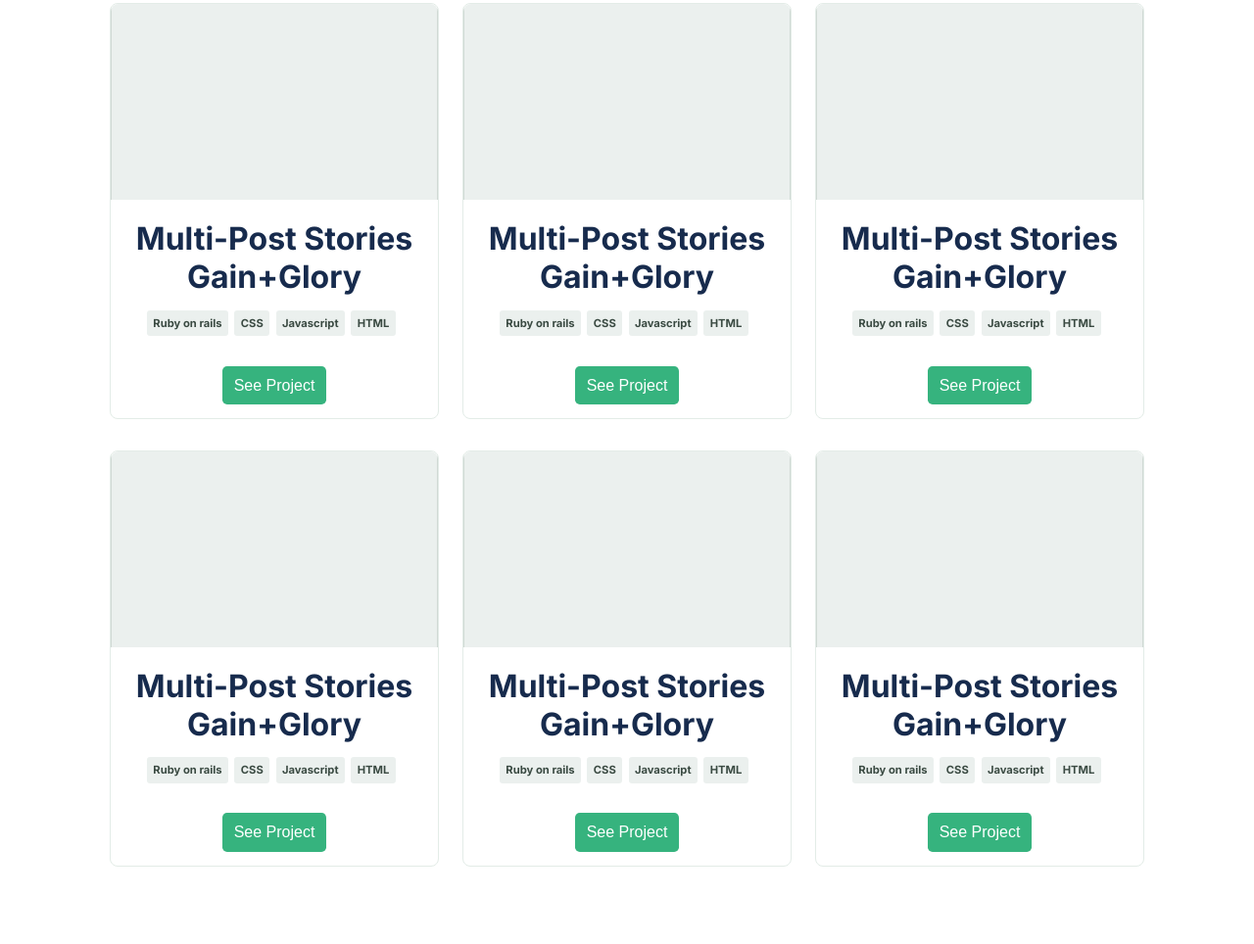
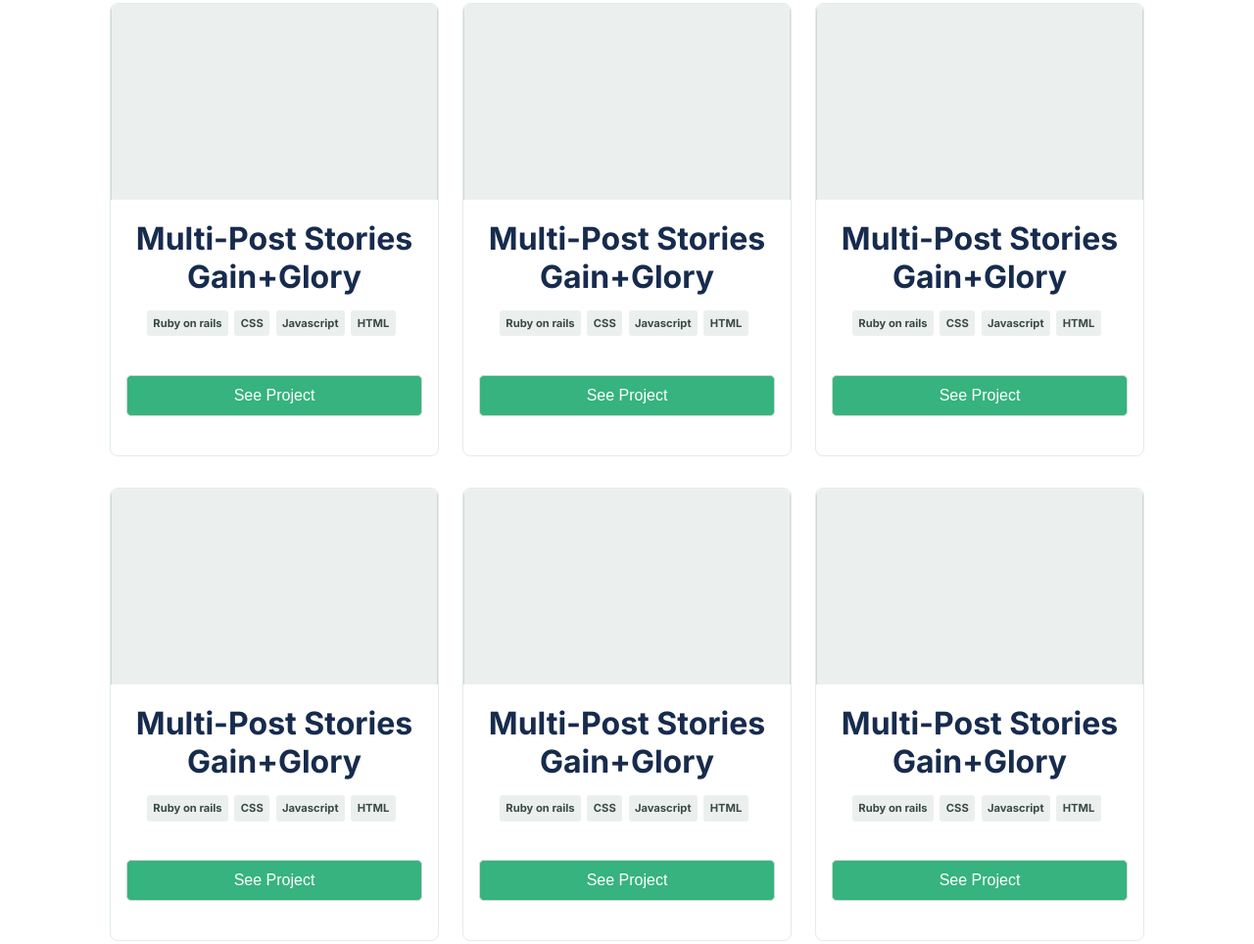
Before and after one commit to Hidar37/Hidar37.github.io, a website: page index.html in a window 1280 px wide. Shown: the part 1309-2273 px from the top of the page at 98% size. Drawn offline with Linux system fonts and the light colour scheme.

Commit message:
Project section added Dynamicly using Javascript

```diff
--- a/index.html
+++ b/index.html
@@ -83,144 +83,8 @@
 
   <!-- START: My Recent Work Section -->
   <section id="move-top" class="work-container">
-    <h1 class="recent-work">My Recent Works</h1>
-    <!-- Card -->
-    <div class="card-container">
-      <!-- Card-1 -->
-      <div class="card">
-        <div class="card-img">
-          <a href="#" class="img-card-link"><img src="images/Img-Plaholder.svg" alt="Project Image" /></a>
-        </div>
-        <div class="card-title">
-          <p>
-            <a href="#" class="card-title-link">Multi-Post Stories Gain+Glory</a>
-          </p>
-        </div>
-        <div class="card-desc">
-          <ul>
-            <li><a href="#">Ruby on rails</a></li>
-            <li><a href="#">CSS</a></li>
-            <li><a href="#">Javascript</a></li>
-            <li><a href="#">HTML</a></li>
-          </ul>
-        </div>
-        <div class="card-btn">
-          <p><a href="#" class="btn-link">See Project</a></p>
-        </div>
-      </div>
-      <!-- Card-2 -->
-      <div class="card">
-        <div class="card-img">
-          <a href="#" class="img-card-link"><img src="images/Img-Plaholder.svg" alt="Project Image" /></a>
-        </div>
-        <div class="card-title">
-          <p>
-            <a href="#" class="card-title-link">Multi-Post Stories Gain+Glory</a>
-          </p>
-        </div>
-        <div class="card-desc">
-          <ul>
-            <li><a href="#">Ruby on rails</a></li>
-            <li><a href="#">CSS</a></li>
-            <li><a href="#">Javascript</a></li>
-            <li><a href="#">HTML</a></li>
-          </ul>
-        </div>
-        <div class="card-btn">
-          <p><a href="#" class="btn-link">See Project</a></p>
-        </div>
-      </div>
-      <!-- Card-3 -->
-      <div class="card">
-        <div class="card-img">
-          <a href="#" class="img-card-link"><img src="images/Img-Plaholder.svg" alt="Project Image" /></a>
-        </div>
-        <div class="card-title">
-          <p>
-            <a href="#" class="card-title-link">Multi-Post Stories Gain+Glory</a>
-          </p>
-        </div>
-        <div class="card-desc">
-          <ul>
-            <li><a href="#">Ruby on rails</a></li>
-            <li><a href="#">CSS</a></li>
-            <li><a href="#">Javascript</a></li>
-            <li><a href="#">HTML</a></li>
-          </ul>
-        </div>
-        <div class="card-btn">
-          <p><a href="#" class="btn-link">See Project</a></p>
-        </div>
-      </div>
-      <!-- Card-4 -->
-      <div class="card">
-        <div class="card-img">
-          <a href="#" class="img-card-link"><img src="images/Img-Plaholder.svg" alt="Project Image" /></a>
-        </div>
-        <div class="card-title">
-          <p>
-            <a href="#" class="card-title-link">Multi-Post Stories Gain+Glory</a>
-          </p>
-        </div>
-        <div class="card-desc">
-          <ul>
-            <li><a href="#">Ruby on rails</a></li>
-            <li><a href="#">CSS</a></li>
-            <li><a href="#">Javascript</a></li>
-            <li><a href="#">HTML</a></li>
-          </ul>
-        </div>
-        <div class="card-btn">
-          <p><a href="#" class="btn-link">See Project</a></p>
-        </div>
-      </div>
-      <!-- Card-5 -->
-      <div class="card">
-        <div class="card-img">
-          <a href="#" class="img-card-link"><img src="images/Img-Plaholder.svg" alt="Project Image" /></a>
-        </div>
-        <div class="card-title">
-          <p>
-            <a href="#" class="card-title-link">Multi-Post Stories Gain+Glory</a>
-          </p>
-        </div>
-        <div class="card-desc">
-          <ul>
-            <li><a href="#">Ruby on rails</a></li>
-            <li><a href="#">CSS</a></li>
-            <li><a href="#">Javascript</a></li>
-            <li><a href="#">HTML</a></li>
-          </ul>
-        </div>
-        <div class="card-btn">
-          <p><a href="#" class="btn-link">See Project</a></p>
-        </div>
-      </div>
-      <!-- Card-6 -->
-      <div class="card">
-        <div class="card-img">
-          <a href="#" class="img-card-link"><img src="images/Img-Plaholder.svg" alt="Project Image" /></a>
-        </div>
-        <div class="card-title">
-          <p>
-            <a href="#" class="card-title-link">Multi-Post Stories Gain+Glory</a>
-          </p>
-        </div>
-        <div class="card-desc">
-          <ul>
-            <li><a href="#">Ruby on rails</a></li>
-            <li><a href="#">CSS</a></li>
-            <li><a href="#">Javascript</a></li>
-            <li><a href="#">HTML</a></li>
-          </ul>
-        </div>
-        <div class="card-btn">
-          <p><a href="#" class="btn-link">See Project</a></p>
-        </div>
-      </div>
-    </div>
+    <!-- Everything is going to be added dynamicly -->
   </section>
-  <!-- END: My Recent Work Section -->
 
   <!-- START: About me Section -->
   <section class="about-container" id="about-section">
@@ -332,14 +196,11 @@
   </section>
   <!-- END: Form Section -->
 
-  <!--Start: Footer Section -->
-  <footer class="footer" id="footer">
-    <p class="email-p">hidarahmadjob@gmail.com</p>
-  </footer>
-  <!--Start: Footer Section -->
+
 
   <!-- =================== Javascript -->
   <script src="js/hamburger_effect.js"></script>
+  <script src="js/pop_up_window.js"></script>
 
 </body>
 
--- /dev/null
+++ b/js/pop_up_window.js
@@ -0,0 +1,152 @@
+// Project Information
+const projectesData = [
+  {
+    id: 1,
+    name: "Multi-Post Stories Gain+Glory",
+    description: "Lorem ipsum dolor sit amet consectetur adipisicing elit. Doloremque at voluptate dolore eos a commodi ratione distinctio tenetur, velit reprehenderit sit, voluptatem odio atque hic eveniet eaque esse sunt nesciunt sed libero similique. Expedita, asperiores. Harum, nemo! Eum ipsum est hic! Explicabo fugiat, deserunt maiores quasi nesciunt accusamus in. Temporibus et dolor, ea fuga illum consectetur recusandae iste blanditiis saepe excepturi maiores deserunt consequatur quidem laborum. Similique expedita quod impedit autem doloribus, minus inventore provident modi molestias placeat dolores recusandae excepturi accusamus aliquam laboriosam magni? Maiores aliquid eos tempore, dignissimos fuga porro quae natus repudiandae non ullam dicta officia qui.",
+    featured_image: "images/Img-Plaholder.svg",
+    technologies: "Ruby on rails,CSS,Javascript,HTML",
+    link_to_live_version: "https://hidar37.github.io/",
+    link_to_sourse: "https://github.com/Hidar37/Hidar37.github.io"
+  },
+  {
+    id: 2,
+    name: "Multi-Post Stories Gain+Glory",
+    description: "Lorem ipsum dolor sit amet consectetur adipisicing elit. Doloremque at voluptate dolore eos a commodi ratione distinctio tenetur, velit reprehenderit sit, voluptatem odio atque hic eveniet eaque esse sunt nesciunt sed libero similique. Expedita, asperiores. Harum, nemo! Eum ipsum est hic! Explicabo fugiat, deserunt maiores quasi nesciunt accusamus in. Temporibus et dolor, ea fuga illum consectetur recusandae iste blanditiis saepe excepturi maiores deserunt consequatur quidem laborum. Similique expedita quod impedit autem doloribus, minus inventore provident modi molestias placeat dolores recusandae excepturi accusamus aliquam laboriosam magni? Maiores aliquid eos tempore, dignissimos fuga porro quae natus repudiandae non ullam dicta officia qui.",
+    featured_image: "images/Img-Plaholder.svg",
+    technologies: "Ruby on rails,CSS,Javascript,HTML",
+    link_to_live_version: "https://hidar37.github.io/",
+    link_to_sourse: "https://github.com/Hidar37/Hidar37.github.io"
+  },
+  {
+    id: 3,
+    name: "Multi-Post Stories Gain+Glory",
+    description: "Lorem ipsum dolor sit amet consectetur adipisicing elit. Doloremque at voluptate dolore eos a commodi ratione distinctio tenetur, velit reprehenderit sit, voluptatem odio atque hic eveniet eaque esse sunt nesciunt sed libero similique. Expedita, asperiores. Harum, nemo! Eum ipsum est hic! Explicabo fugiat, deserunt maiores quasi nesciunt accusamus in. Temporibus et dolor, ea fuga illum consectetur recusandae iste blanditiis saepe excepturi maiores deserunt consequatur quidem laborum. Similique expedita quod impedit autem doloribus, minus inventore provident modi molestias placeat dolores recusandae excepturi accusamus aliquam laboriosam magni? Maiores aliquid eos tempore, dignissimos fuga porro quae natus repudiandae non ullam dicta officia qui.",
+    featured_image: "images/Img-Plaholder.svg",
+    technologies: "Ruby on rails,CSS,Javascript,HTML",
+    link_to_live_version: "https://hidar37.github.io/",
+    link_to_sourse: "https://github.com/Hidar37/Hidar37.github.io"
+  },
+  {
+    id: 4,
+    name: "Multi-Post Stories Gain+Glory",
+    description: "Lorem ipsum dolor sit amet consectetur adipisicing elit. Doloremque at voluptate dolore eos a commodi ratione distinctio tenetur, velit reprehenderit sit, voluptatem odio atque hic eveniet eaque esse sunt nesciunt sed libero similique. Expedita, asperiores. Harum, nemo! Eum ipsum est hic! Explicabo fugiat, deserunt maiores quasi nesciunt accusamus in. Temporibus et dolor, ea fuga illum consectetur recusandae iste blanditiis saepe excepturi maiores deserunt consequatur quidem laborum. Similique expedita quod impedit autem doloribus, minus inventore provident modi molestias placeat dolores recusandae excepturi accusamus aliquam laboriosam magni? Maiores aliquid eos tempore, dignissimos fuga porro quae natus repudiandae non ullam dicta officia qui.",
+    featured_image: "images/Img-Plaholder.svg",
+    technologies: "Ruby on rails,CSS,Javascript,HTML",
+    link_to_live_version: "https://hidar37.github.io/",
+    link_to_sourse: "https://github.com/Hidar37/Hidar37.github.io"
+  },
+  {
+    id: 5,
+    name: "Multi-Post Stories Gain+Glory",
+    description: "Lorem ipsum dolor sit amet consectetur adipisicing elit. Doloremque at voluptate dolore eos a commodi ratione distinctio tenetur, velit reprehenderit sit, voluptatem odio atque hic eveniet eaque esse sunt nesciunt sed libero similique. Expedita, asperiores. Harum, nemo! Eum ipsum est hic! Explicabo fugiat, deserunt maiores quasi nesciunt accusamus in. Temporibus et dolor, ea fuga illum consectetur recusandae iste blanditiis saepe excepturi maiores deserunt consequatur quidem laborum. Similique expedita quod impedit autem doloribus, minus inventore provident modi molestias placeat dolores recusandae excepturi accusamus aliquam laboriosam magni? Maiores aliquid eos tempore, dignissimos fuga porro quae natus repudiandae non ullam dicta officia qui.",
+    featured_image: "images/Img-Plaholder.svg",
+    technologies: "Ruby on rails,CSS,Javascript,HTML",
+    link_to_live_version: "https://hidar37.github.io/",
+    link_to_sourse: "https://github.com/Hidar37/Hidar37.github.io"
+  },
+  {
+    id: 6,
+    name: "Multi-Post Stories Gain+Glory",
+    description: "Lorem ipsum dolor sit amet consectetur adipisicing elit. Doloremque at voluptate dolore eos a commodi ratione distinctio tenetur, velit reprehenderit sit, voluptatem odio atque hic eveniet eaque esse sunt nesciunt sed libero similique. Expedita, asperiores. Harum, nemo! Eum ipsum est hic! Explicabo fugiat, deserunt maiores quasi nesciunt accusamus in. Temporibus et dolor, ea fuga illum consectetur recusandae iste blanditiis saepe excepturi maiores deserunt consequatur quidem laborum. Similique expedita quod impedit autem doloribus, minus inventore provident modi molestias placeat dolores recusandae excepturi accusamus aliquam laboriosam magni? Maiores aliquid eos tempore, dignissimos fuga porro quae natus repudiandae non ullam dicta officia qui.",
+    featured_image: "images/Img-Plaholder.svg",
+    technologies: "Ruby on rails,CSS,Javascript,HTML",
+    link_to_live_version: "https://hidar37.github.io/",
+    link_to_sourse: "https://github.com/Hidar37/Hidar37.github.io"
+  }
+]
+
+// Main Container Address
+const project_section = document.getElementById("move-top");
+//  h1
+let add_h1 = document.createElement('h1');
+add_h1.setAttribute('class', 'recent-work');
+add_h1.appendChild(document.createTextNode('My Recent Works'));
+project_section.appendChild(add_h1);
+
+// Card contaienr
+let cardContainer = document.createElement('div');
+cardContainer.setAttribute('class', 'card-container');
+project_section.appendChild(cardContainer);
+
+// Adding the entire information
+for (var x = 0; x < projectesData.length; x++) {
+  // Card Container -> Card-1
+  let card = document.createElement('div');
+  card.setAttribute('class', 'card');
+  card.setAttribute('data-project-id', projectesData[x].id);
+  cardContainer.appendChild(card);
+
+  // Card-1 -> child 4/1
+  let card_img_div = document.createElement('div');
+  card_img_div.setAttribute('class', 'card-img');
+  // Card-1 -> child 4/2
+  let card_title_div = document.createElement('div');
+  card_title_div.setAttribute('class', 'card-title');
+  // Card-1 -> child 4/3
+  let card_desc_div = document.createElement('div');
+  card_desc_div.setAttribute('class', 'card-desc');
+  // Card-1 -> child 4/4
+  let card_btn_div = document.createElement('div');
+  card_btn_div.setAttribute('class', 'card-btn');
+
+  // Appending the child-div to parent(card)
+  card.appendChild(card_img_div);
+  card.appendChild(card_title_div);
+  card.appendChild(card_desc_div);
+  card.appendChild(card_btn_div);
+  // card -> child 4/1 -> card-title -> childs
+  // adding a tag
+  let card_img_a_tag = document.createElement('a');
+  card_img_a_tag.setAttribute('href', '#');
+  card_img_a_tag.setAttribute('class', 'img-card-link');
+  card_img_div.appendChild(card_img_a_tag);
+  // adding img to a tag
+  let card_img_tag = document.createElement('img');
+  card_img_tag.setAttribute('src', projectesData[x].featured_image);
+  card_img_tag.setAttribute('alt', 'Project Image');
+  card_img_a_tag.appendChild(card_img_tag);
+
+  // card -> child 4/2 -> card-title -> childs
+  // adding p tag
+  let card_title_p_tag = document.createElement('p');
+  card_title_div.appendChild(card_title_p_tag);
+  // adding a tag
+  let card_title_a_tag = document.createElement('a');
+  card_title_a_tag.setAttribute('href', '#');
+  card_title_a_tag.setAttribute('class', 'card-title-link');
+  card_title_a_tag.appendChild(document.createTextNode(projectesData[x].name));
+  card_title_p_tag.appendChild(card_title_a_tag);
+
+  // card -> child 4/3 -> card-desc -> childs
+  // add ul
+  let card_desc_ul = document.createElement('ul');
+  card_desc_div.appendChild(card_desc_ul);
+
+  // split the languages in order to find the lenght and show each technologies used in the project.
+  let countTechnologies = projectesData[x].technologies.split(",");
+  for (var i = 0; i < countTechnologies.length; i++) {
+    // add li
+    let card_desc_li = document.createElement('li');
+    card_desc_ul.appendChild(card_desc_li);
+    // adding a
+    let card_desc_a = document.createElement('a');
+    card_desc_a.setAttribute('href', '#');
+    card_desc_a.appendChild(document.createTextNode(countTechnologies[i]));
+    card_desc_li.appendChild(card_desc_a);
+  }
+
+  // card -> child 4/4 -> card-btn -> childs
+  // adding p tag
+  let card_btn_p_tag = document.createElement('p');
+  card_btn_div.appendChild(card_btn_p_tag);
+  // adding a tag
+  let card_btn_a_tag = document.createElement('button');
+  card_btn_a_tag.setAttribute('class', 'btn-link');
+  card_btn_a_tag.setAttribute('id', 'see-project');
+  card_btn_a_tag.setAttribute('data-modal-target', '#modal');
+  card_btn_a_tag.appendChild(document.createTextNode('See Project'));
+  card_btn_p_tag.appendChild(card_btn_a_tag);
+}
+
+// =======================================
```
Also changed, not shown: style/style.css (+23 -0 lines), images/Snapshoot_Portfolio.svg (added).
